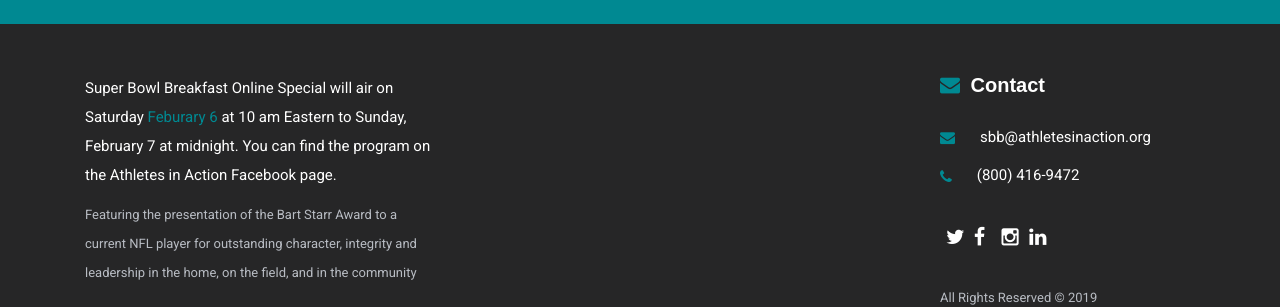
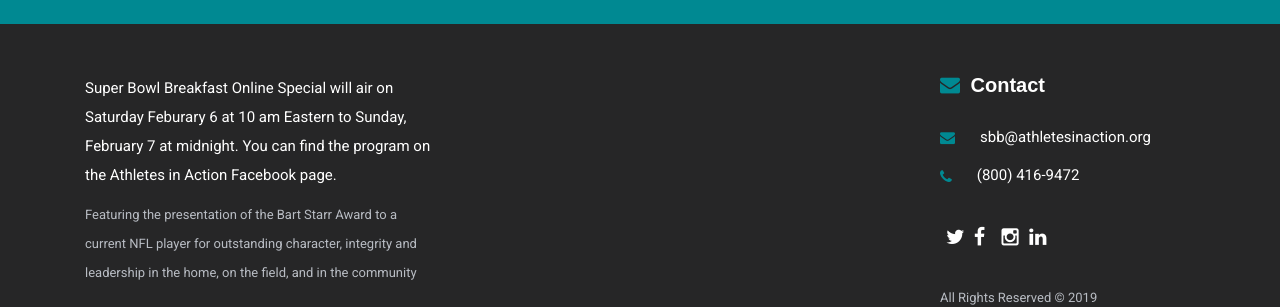
Before and after one commit to AIAUSA/Superbowl, a Jekyll site: the page built from media.md, in a window 1280 px wide. Shown: the part 840-1147 px from the top of the page. Built offline with Jekyll 4.4.1, drawn with Linux system fonts in a browser that asks for light colours; some web fonts are replaced.

Commit message:
Adding in PDF. Changing footer date to white. Removing date under Super Bowl Breakfast header. Removing 's' from Sponsor's' where not needed.

```diff
--- a/_includes/blocks/block-sponsors.html
+++ b/_includes/blocks/block-sponsors.html
@@ -23,7 +23,7 @@
 			{% endif %}
 			{% assign hsponsors = site.sponsors | where: "type", "Host" | sort: "date" | reverse %}
 			{% if hsponsors.size > 0 %}
-			<h4>Host Sponsors</h4>
+			<h4>Host Sponsor</h4>
 			<div class="sponsors">
 				{% for s in hsponsors %}
 				<div class="sponsor small"><a href="{{s.link}}"><img src="{{ s.logo }}" alt=""></a></div>
@@ -32,7 +32,7 @@
 			{% endif %}
 			{% assign csponsors = site.sponsors | where: "type", "Corporate" | sort: "date" | reverse %}
 			{% if csponsors.size > 0 %}
-			<h4>Corporate Sponsors</h4>
+			<h4>Corporate Sponsor</h4>
 			<div class="sponsors">
 				{% for s in csponsors %}
 					<div class="sponsor small"><a href="{{s.link}}"><img src="{{ s.logo }}" alt=""></a></div>
--- a/_includes/footer.html
+++ b/_includes/footer.html
@@ -3,7 +3,7 @@
 
         <div class="col-md-4">
             <div class="widget about-widget">
-                <p>Super Bowl Breakfast Online Special will air on {{ site.data.event.dayofweek }} <span class="highlight">{{ site.data.event.month }} {{ site.data.event.day }}</span> at 10 am Eastern to Sunday, February 7 at midnight. You can find the program on the Athletes in Action Facebook page.</p>
+                <p>Super Bowl Breakfast Online Special will air on {{ site.data.event.dayofweek }} {{ site.data.event.month }} {{ site.data.event.day }} at 10 am Eastern to Sunday, February 7 at midnight. You can find the program on the Athletes in Action Facebook page.</p>
                 <p class="text-alt"><small>Featuring the presentation of the Bart Starr Award to a current NFL player for outstanding character, integrity and leadership in the home, on the field, and in the community</small></p>
                 <p class="text-alt">
                     <address>{{ site.data.event.address1 }} <br />{{ site.data.event.address2 }}</address></p>
```
Also changed, not shown: _includes/blocks/block-about.html (+7 -4 lines), 1 other file.
